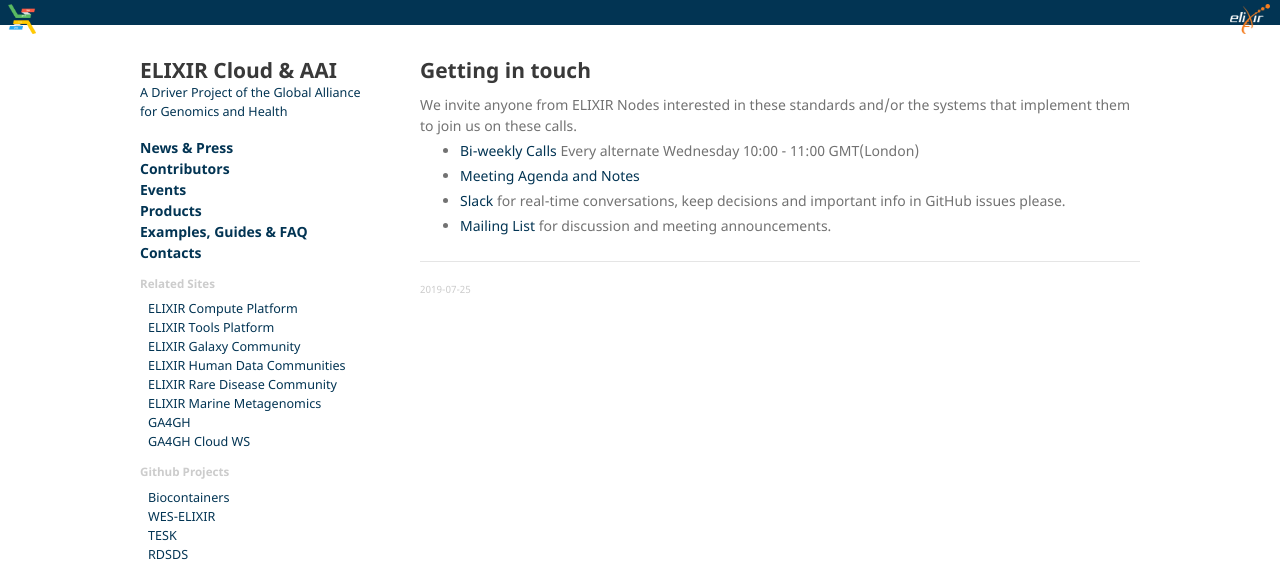
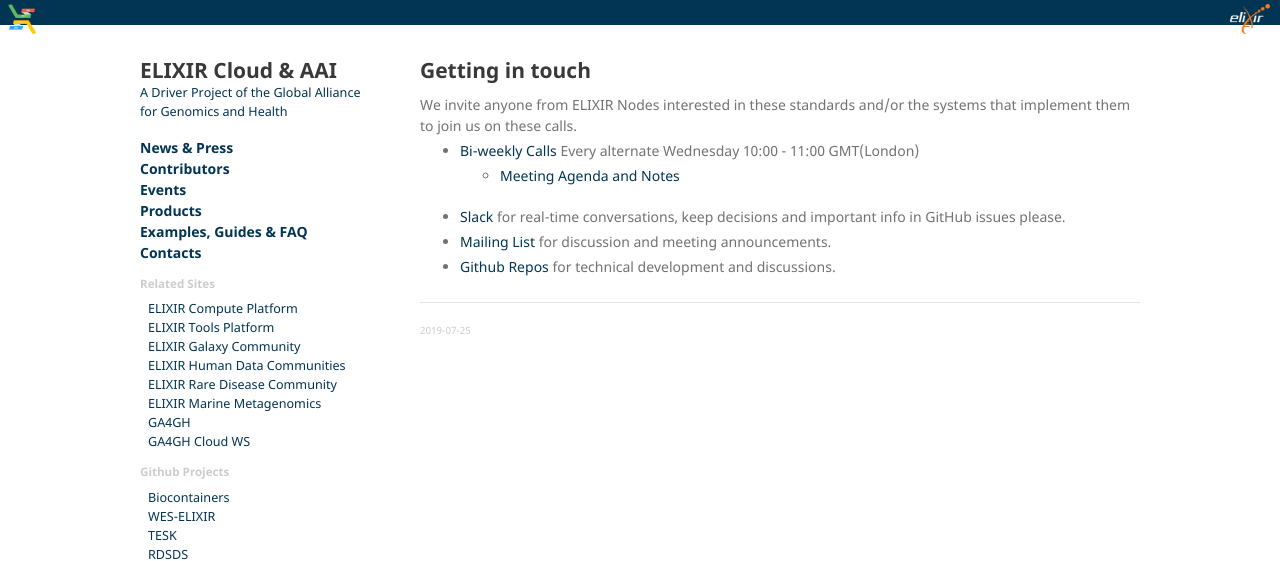
Before and after one commit to elixir-europe/cloud, a Jekyll site: the page built from pages/_people/Get-In-Touch.md, in a window 1280 px wide, cut to the strip 0-561 px from the top of the page. Built offline with Jekyll 4.4.1, drawn with Linux system fonts in a browser that asks for light colours.

Commit message:
Adding github project into Getting in touch page

```diff
--- a/pages/_people/Get-In-Touch.md
+++ b/pages/_people/Get-In-Touch.md
@@ -21,8 +21,10 @@
 We invite anyone from ELIXIR Nodes interested in these standards and/or the systems that implement them to join us on these calls.
 - [Bi-weekly Calls](http://bit.ly/elixir-cloud-zoom) Every alternate Wednesday 10:00 - 11:00 GMT(London)
 
-- [Meeting Agenda and Notes](http://bit.ly/elixir-cloud-minutes)
+  - [Meeting Agenda and Notes](http://bit.ly/elixir-cloud-minutes)
 
 - [Slack](https://join.slack.com/t/elixir-cloud/shared_invite/enQtNzA3NTQ5Mzg2NjQ3LTZjZGI1OGQ5ZTRiOTRkY2ExMGUxNmQyODAxMDdjM2EyZDQ1YWM0ZGFjOTJhNzg5NjE0YmJiZTZhZDVhOWE4MWM) for real-time conversations, keep decisions and important info in GitHub issues please.
 
 - [Mailing List](https://elixir-europe.org/intranet/cloud) for discussion and meeting announcements.
+
+- [Github Repos](https://github.com/orgs/elixir-europe/teams/ga4gh-cloud/repositories) for technical development and discussions.
```
